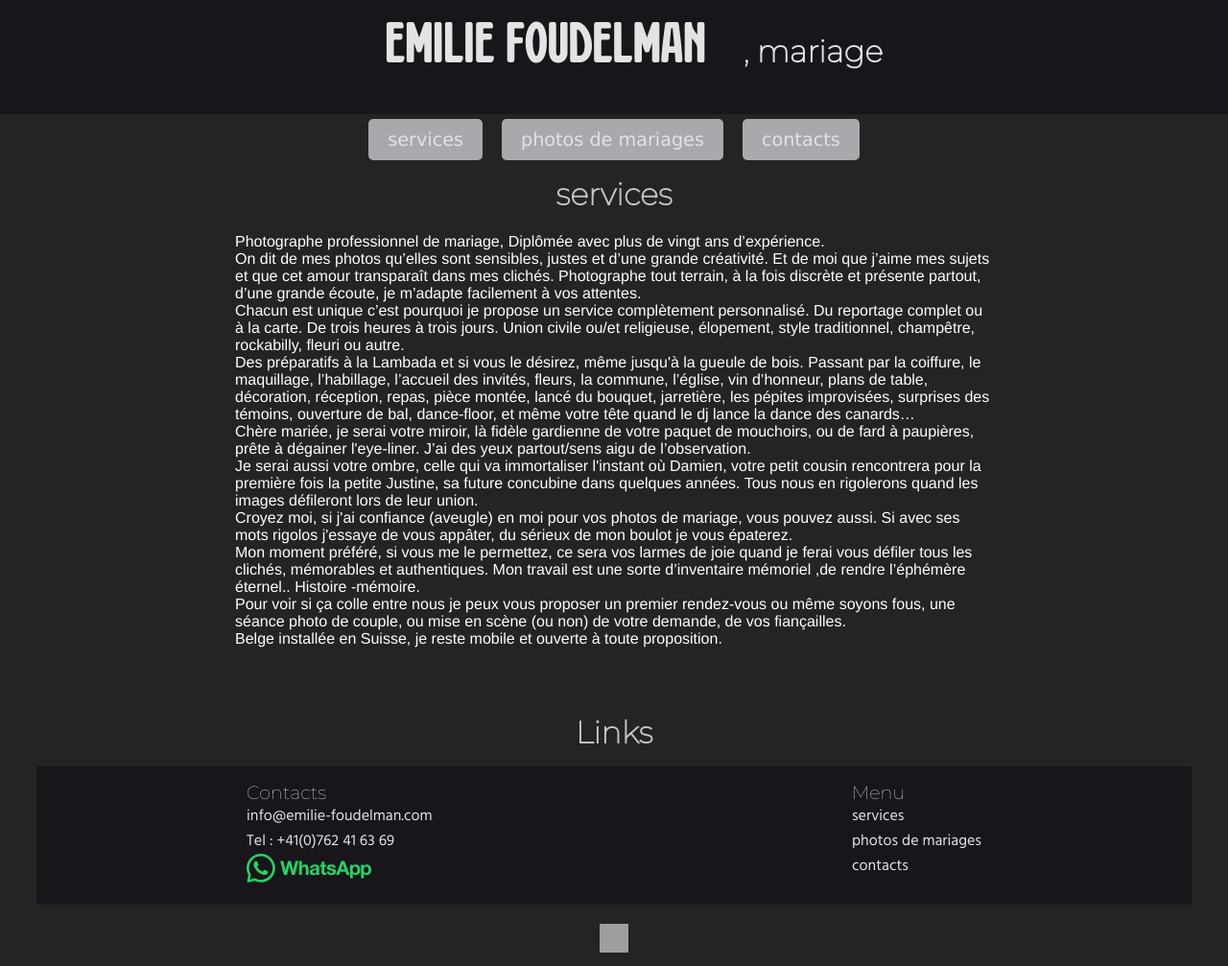
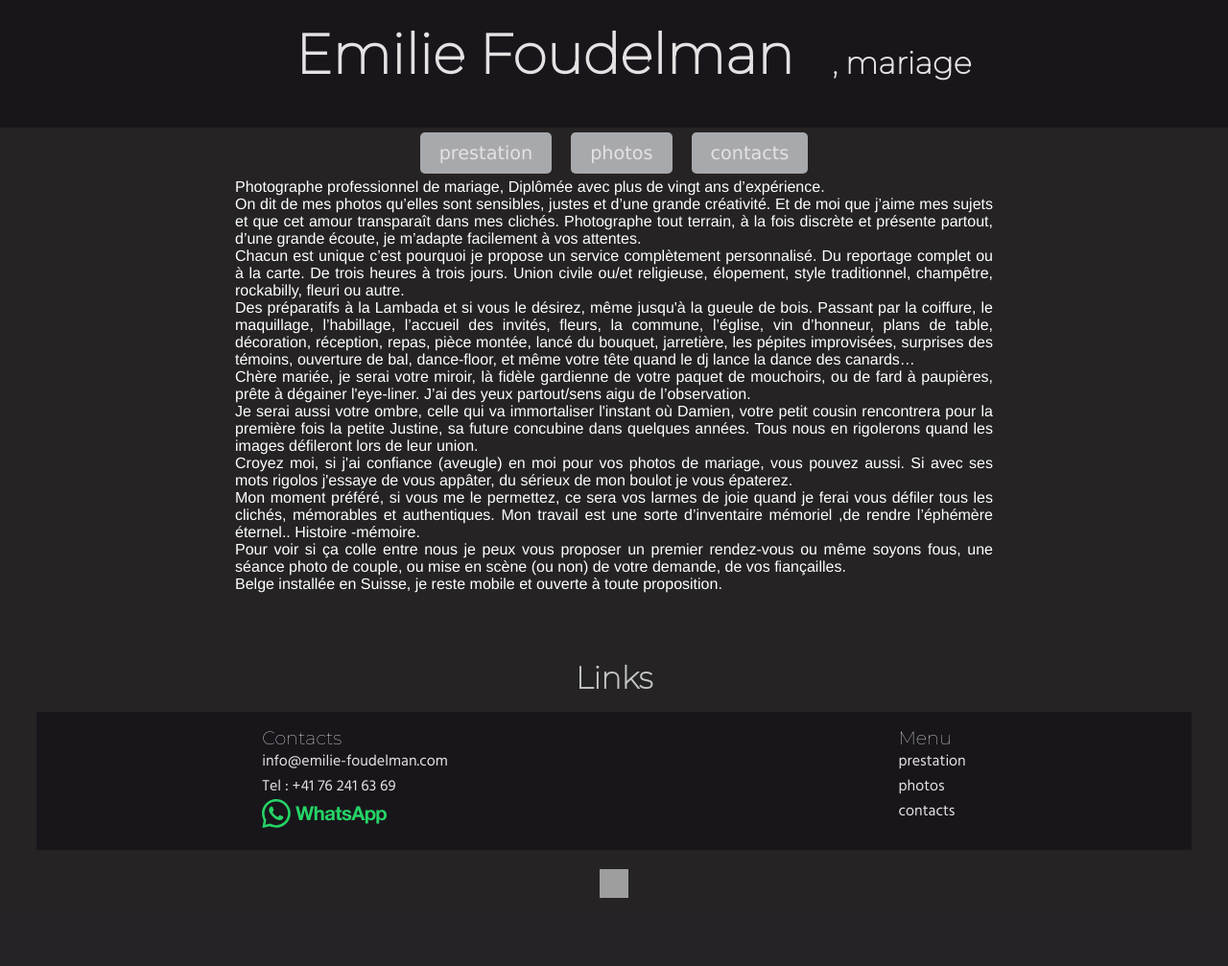
Before and after one commit to wawatusee/oui.emilie-foudelman.com, a PHP site: page /public/index.php in a window 1280 px wide. Shown: the whole page at 96% size. After the commit the page ends 936 px from the top, so only its background shows below. Run offline with PHP 8.4, Linux system fonts and the light colour scheme; some libraries are stand-ins or nearby versions; grey boxes are pictures that could not be loaded.

Commit message:
menus, inc pages, nom de menus changés

```diff
--- a/config/config.php
+++ b/config/config.php
@@ -33,7 +33,7 @@ define('JSON','../json/');
 /************************/
 //Titre du site
 //Les éléments du titre sont décomposés dans un tableau pour permettre plus de mobilité dans la présentation de celui-ci.
-$titleWebSite=["emilie","foudelman", ", Oui!"];
+$titleWebSite=["emilie","foudelman",""];
 /************************/
 //Fin des paramètres de base du site
 //Fin de config du site, partie publique
--- a/inc/footer.php
+++ b/inc/footer.php
@@ -5,7 +5,7 @@
             <nav class="navfooterbloc">
                 <h3>Contacts</h3>
                 <a href="info@emilie-foudelman.com">info@emilie-foudelman.com</a>
-                <a href="tel:+41762416369">Tel : +41(0)762 41 63 69</a>
+                <a href="tel:+41762416369">Tel : +41 76 241 63 69</a>
                 <a aria-label="Chat on WhatsApp" href="https://wa.me/+32486100573"><span><img alt="Chat on WhatsApp" src="<?=$repDeco?>/whatsappbtnwithtext.svg" /></span></a>
             </nav>
             <nav class="navfooterbloc">
--- a/inc/pages/contact.php
+++ b/inc/pages/contact.php
@@ -3,7 +3,7 @@
     <ul class="contacts">
         <li> <a href="info@emilie-foudelman.com">info@emilie-foudelman.com</a>
         </li>
-        <li> <a href="tel:+41762416369">Tel : +41(0)762 41 63 69</a>
+        <li> <a href="tel:+41762416369">Tel : +41 76 241 63 69</a>
         </li>
         <li> <a aria-label="Chat on WhatsApp" href="https://wa.me/+32486100573"><span><img alt="Chat on WhatsApp" src="../public/img/deco//whatsappbtnwithtext.svg"></span></a>
         </li>
--- a/inc/pages/wedding-pictures.php
+++ b/inc/pages/photos.php
@@ -1,8 +1,7 @@
 <h2>photos de mariage</h2>
 
 <?php
-var_dump(__DIR__);
-require_once("../src/model/gallery_model.php");
+require_once('../src/model/gallery_model.php');
 require_once("../src/view/gallery_view.php");
 $cheminImages = $repImg . "galleries/c-p/original";
 try {
--- a/inc/pages/services.php
+++ b/inc/pages/prestation.php
@@ -1,4 +1,3 @@
-<h2>services</h2>
 <article>
   <p>
     Photographe professionnel de mariage, Diplômée avec plus de vingt ans d’expérience. <br>
--- a/json/menus.json
+++ b/json/menus.json
@@ -1,15 +1,15 @@
 {
   "Main_menu": [
     {
-      "page": "services",
+      "page": "prestation",
       "titre": {
-        "fr": "services"
+        "fr": "prestation"
       }
     },
     {
-      "page": "wedding-pictures",
+      "page": "photos",
       "titre": {
-        "fr": "photos de mariages"
+        "fr": "photos"
       }
     },
     {
@@ -21,7 +21,7 @@
   ],
   "RS_menu": [
     {
-      "page": "https://www.instagram.com/emifoudelmanphoto/",
+      "page": "https://www.instagram.com/emiliefoudelmanmariages/",
       "titre": "instagram"
     }
   ]
--- a/public/css/header.css
+++ b/public/css/header.css
@@ -38,7 +38,7 @@ header p {
   margin-bottom: 20px;
 }
 .mainsubtitle a {
-  font-family: "myHomeFont", Verdana, Geneva, Tahoma, sans-serif, sans-serif;
+  font-family: "myTitleFont", Verdana, Geneva, Tahoma, sans-serif, sans-serif;
   color: var(--main-clear-color);
   font-size: 1.8em;
   margin: 40px 40px 0px 40px;
--- a/public/css/style.css
+++ b/public/css/style.css
@@ -61,4 +61,5 @@ p {
   margin: auto auto 5%;
   padding: var(--content-padding);
   max-width: 800px;
+  text-align: justify;
 }
```
